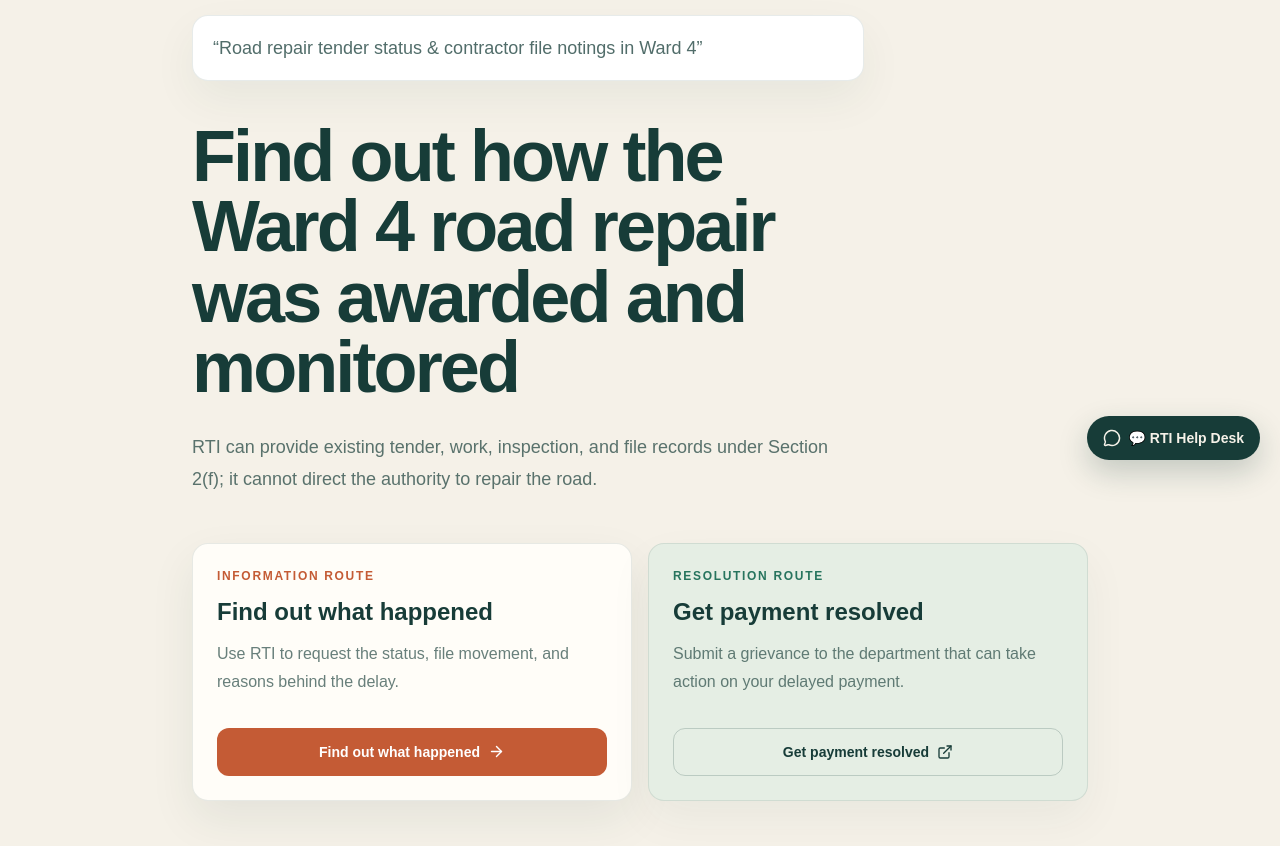
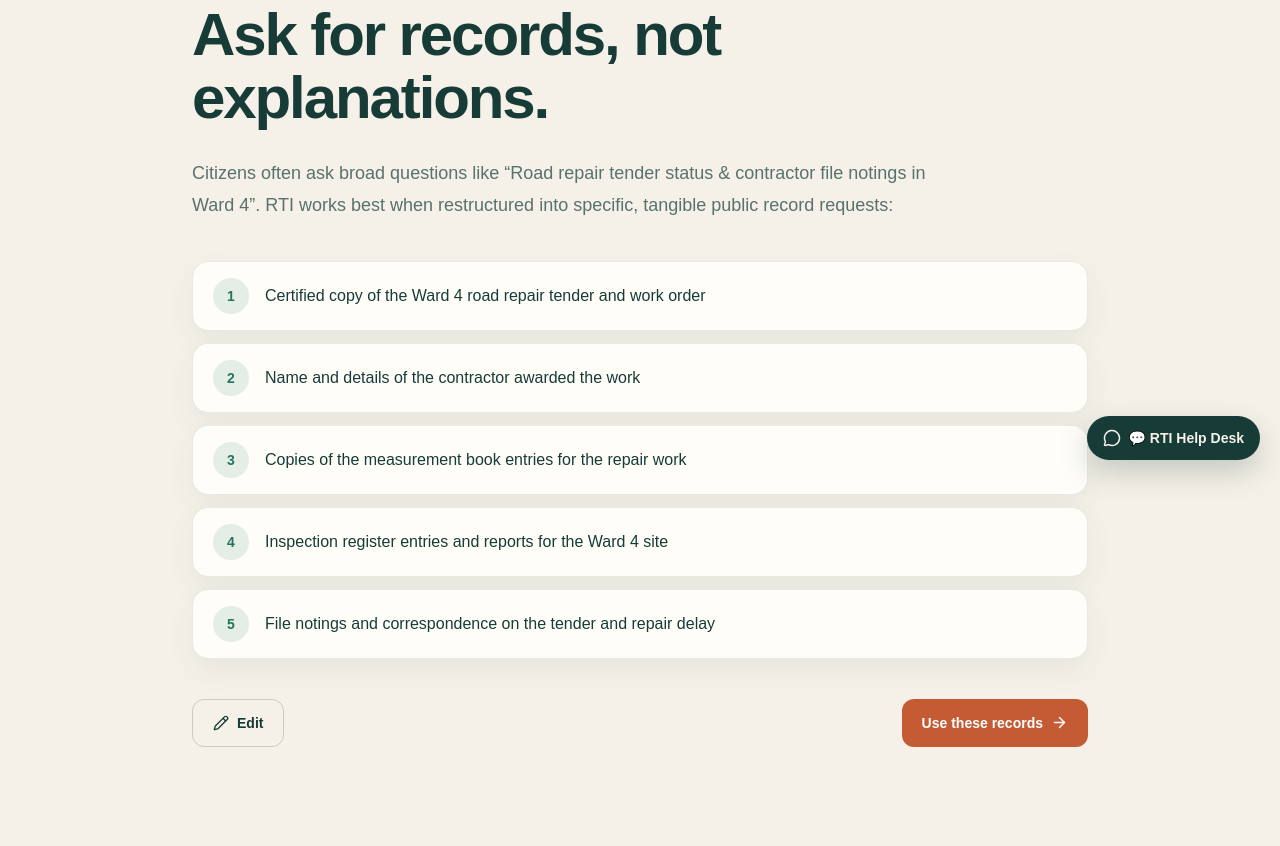
Before and after one commit to mohit-saini-dev/RTI-Saarthi, a Next.js app: page /understand in a window 1280 px wide. Shown: the part 320-1166 px from the top of the page. Built offline with nearby package versions, Linux system fonts and the light colour scheme.

Commit message:
fix: correct screen 2 understand and screen 3 question routing

```diff
--- a/src/app/understand/page.tsx
+++ b/src/app/understand/page.tsx
@@ -1,92 +1,117 @@
 "use client";
 
-import { ArrowRight, ClipboardList, ExternalLink, ShieldCheck } from "lucide-react";
+import { ArrowRight, Check, ClipboardList, Pencil, ShieldCheck } from "lucide-react";
 import Link from "next/link";
 import { useEffect, useState } from "react";
-import { defaultUniversalState, type RtiState } from "@/src/lib/types";
-import { readRtiState } from "@/src/lib/client-state";
+import { type RtiState } from "@/src/lib/types";
+import { readRtiState, writeRtiState } from "@/src/lib/client-state";
 
-export default function UnderstandPage() {
-  const [state, setState] = useState<RtiState>(defaultUniversalState);
+export default function QuestionPage() {
+  const [isEditing, setIsEditing] = useState(false);
+  const [state, setState] = useState<RtiState | null>(null);
+  const [requests, setRequests] = useState<string[]>([]);
 
   useEffect(() => {
-    const updateState = window.setTimeout(() => setState(readRtiState()), 0);
-
-    return () => window.clearTimeout(updateState);
+    const currentState = readRtiState();
+    setState(currentState);
+    if (currentState?.restructuredRequests?.length) {
+      setRequests(currentState.restructuredRequests);
+    }
   }, []);
 
+  const handleDoneEditing = () => {
+    setIsEditing(false);
+    if (state) {
+      const updated = { ...state, restructuredRequests: requests };
+      setState(updated);
+      writeRtiState(updated);
+    }
+  };
+
   return (
-    <main className="min-h-screen overflow-hidden bg-[#f5f1e8] text-[#173c38]">
+    <main className="min-h-screen bg-[#f5f1e8] text-[#173c38]">
       <div className="mx-auto flex min-h-screen w-full max-w-7xl flex-col px-6 py-6 sm:px-10 lg:px-14">
+        {/* Header */}
         <header className="flex items-center justify-between border-b border-[#173c38]/15 pb-5">
           <Link href="/" className="flex items-center gap-3">
             <div className="flex size-10 items-center justify-center rounded-xl bg-[#173c38] text-[#f5f1e8]">
               <ClipboardList size={20} strokeWidth={1.8} />
             </div>
             <div>
-              <p className="text-sm font-bold tracking-[0.16em] text-[#173c38] uppercase">RTI Saarthi</p>
+              <p className="text-sm font-bold tracking-[0.16em] uppercase">RTI Saarthi</p>
               <p className="text-xs text-[#173c38]/60">Citizen Intelligence &amp; RTI Filing Layer</p>
-                          <p className="text-xs text-[#173c38]/60">Citizen Intelligence &amp; RTI Filing Layer</p>
             </div>
           </Link>
           <div className="hidden items-center gap-2 text-xs font-semibold text-[#173c38]/60 sm:flex">
             <ShieldCheck size={16} />
-            Route guard
+            Sahi Sawal
           </div>
         </header>
 
+        {/* Content */}
         <section className="mx-auto flex w-full max-w-4xl flex-1 flex-col justify-center py-14 lg:py-20">
           <div className="mb-7 flex items-center gap-2 text-sm font-semibold text-[#c45b35]">
             <ShieldCheck size={17} />
-            Screen 2 / Understand your goal
+            Screen 3 / Sahi Sawal
           </div>
-          <p className="max-w-2xl rounded-2xl border border-[#173c38]/10 bg-white px-5 py-4 text-lg leading-8 text-[#173c38]/75 shadow-[0_18px_45px_rgba(23,60,56,0.06)]">
-            “{state.question}”
+
+          <h1 className="max-w-3xl text-4xl leading-[1.05] font-semibold tracking-[-0.035em] sm:text-6xl">
+            Ask for records, not explanations.
+          </h1>
+          <p className="mt-7 max-w-3xl text-lg leading-8 text-[#173c38]/70">
+            {state?.question ? (
+              <>
+                Citizens often ask broad questions like &ldquo;{state.question}&rdquo;. RTI works best when restructured into specific, tangible public record requests:
+              </>
+            ) : (
+              <>
+                RTI works best with specific record requests. Here is what you can actually ask for:
+              </>
+            )}
           </p>
 
-          <div className="mt-10 max-w-3xl">
-            <h1 className="max-w-2xl text-5xl leading-[0.98] font-semibold tracking-[-0.04em] text-[#173c38] sm:text-7xl">
-              {state.goal}
-            </h1>
-            <p className="mt-7 max-w-2xl text-lg leading-8 text-[#173c38]/70">
-              {state.suitabilityReason}
-            </p>
+          <div className="mt-10 space-y-3">
+            {requests.map((request, index) => (
+              <div
+                key={index}
+                className="flex items-center gap-4 rounded-2xl border border-[#173c38]/10 bg-[#fffdf8] px-5 py-4 shadow-[0_12px_30px_rgba(23,60,56,0.06)]"
+              >
+                <span className="flex size-9 shrink-0 items-center justify-center rounded-full bg-[#e5eee4] text-sm font-bold text-[#27745e]">
+                  {index + 1}
+                </span>
+                {isEditing ? (
+                  <input
+                    aria-label={`Record request ${index + 1}`}
+                    value={request}
+                    onChange={(event) =>
+                      setRequests((current) =>
+                        current.map((item, itemIndex) => (itemIndex === index ? event.target.value : item))
+                      )
+                    }
+                    className="min-w-0 flex-1 border-b border-[#c45b35] bg-transparent py-1 text-base leading-7 outline-none"
+                  />
+                ) : (
+                  <p className="text-base leading-7 font-medium">{request}</p>
+                )}
+              </div>
+            ))}
           </div>
 
-          <div className="mt-12 grid gap-4 md:grid-cols-2">
-            <div className="flex flex-col justify-between rounded-2xl border border-[#173c38]/10 bg-[#fffdf8] p-6 shadow-[0_18px_45px_rgba(23,60,56,0.08)]">
-              <div>
-                <p className="text-xs font-bold tracking-[0.14em] text-[#c45b35] uppercase">Information route</p>
-                <h2 className="mt-3 text-2xl font-semibold">Find out what happened</h2>
-                <p className="mt-3 leading-7 text-[#173c38]/65">
-                  Use RTI to request the status, file movement, and reasons behind the delay.
-                </p>
-              </div>
-              <Link
-                href="/question"
-                className="mt-8 flex min-h-12 items-center justify-center gap-2 rounded-xl bg-[#c45b35] px-5 py-3 text-center text-sm font-bold text-white transition hover:bg-[#a94728]"
-              >
-                Find out what happened <ArrowRight size={17} />
-              </Link>
-            </div>
-
-            <div className="flex flex-col justify-between rounded-2xl border border-[#173c38]/10 bg-[#e5eee4] p-6 shadow-[0_18px_45px_rgba(23,60,56,0.05)]">
-              <div>
-                <p className="text-xs font-bold tracking-[0.14em] text-[#27745e] uppercase">Resolution route</p>
-                <h2 className="mt-3 text-2xl font-semibold">Get payment resolved</h2>
-                <p className="mt-3 leading-7 text-[#173c38]/65">
-                  Submit a grievance to the department that can take action on your delayed payment.
-                </p>
-              </div>
-              <a
-                href="https://pgportal.gov.in"
-                target="_blank"
-                rel="noreferrer"
-                className="mt-8 flex min-h-12 items-center justify-center gap-2 rounded-xl border border-[#173c38]/20 bg-transparent px-5 py-3 text-center text-sm font-bold text-[#173c38] transition hover:border-[#173c38] hover:bg-white"
-              >
-                Get payment resolved <ExternalLink size={16} />
-              </a>
-            </div>
+          <div className="mt-10 flex flex-col-reverse gap-3 sm:flex-row sm:items-center sm:justify-between">
+            <button
+              type="button"
+              onClick={() => (isEditing ? handleDoneEditing() : setIsEditing(true))}
+              className="flex min-h-12 items-center justify-center gap-2 rounded-xl border border-[#173c38]/20 px-5 py-3 text-sm font-bold transition hover:border-[#173c38] hover:bg-white"
+            >
+              {isEditing ? <Check size={16} /> : <Pencil size={16} />}
+              {isEditing ? "Done editing" : "Edit"}
+            </button>
+            <Link
+              href="/authority"
+              className="flex min-h-12 items-center justify-center gap-2 rounded-xl bg-[#c45b35] px-5 py-3 text-center text-sm font-bold text-white transition hover:bg-[#a94728]"
+            >
+              Use these records <ArrowRight size={17} />
+            </Link>
           </div>
         </section>
       </div>
```
